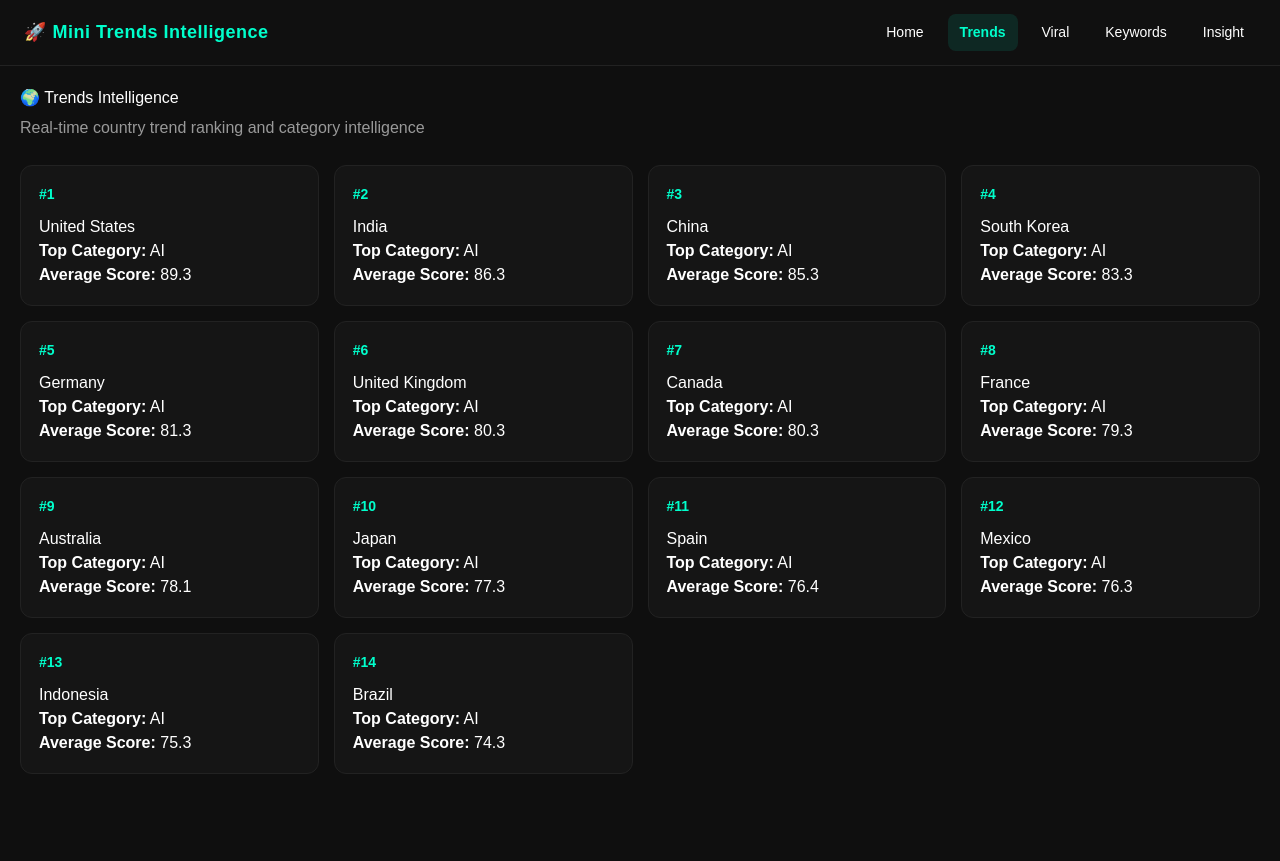
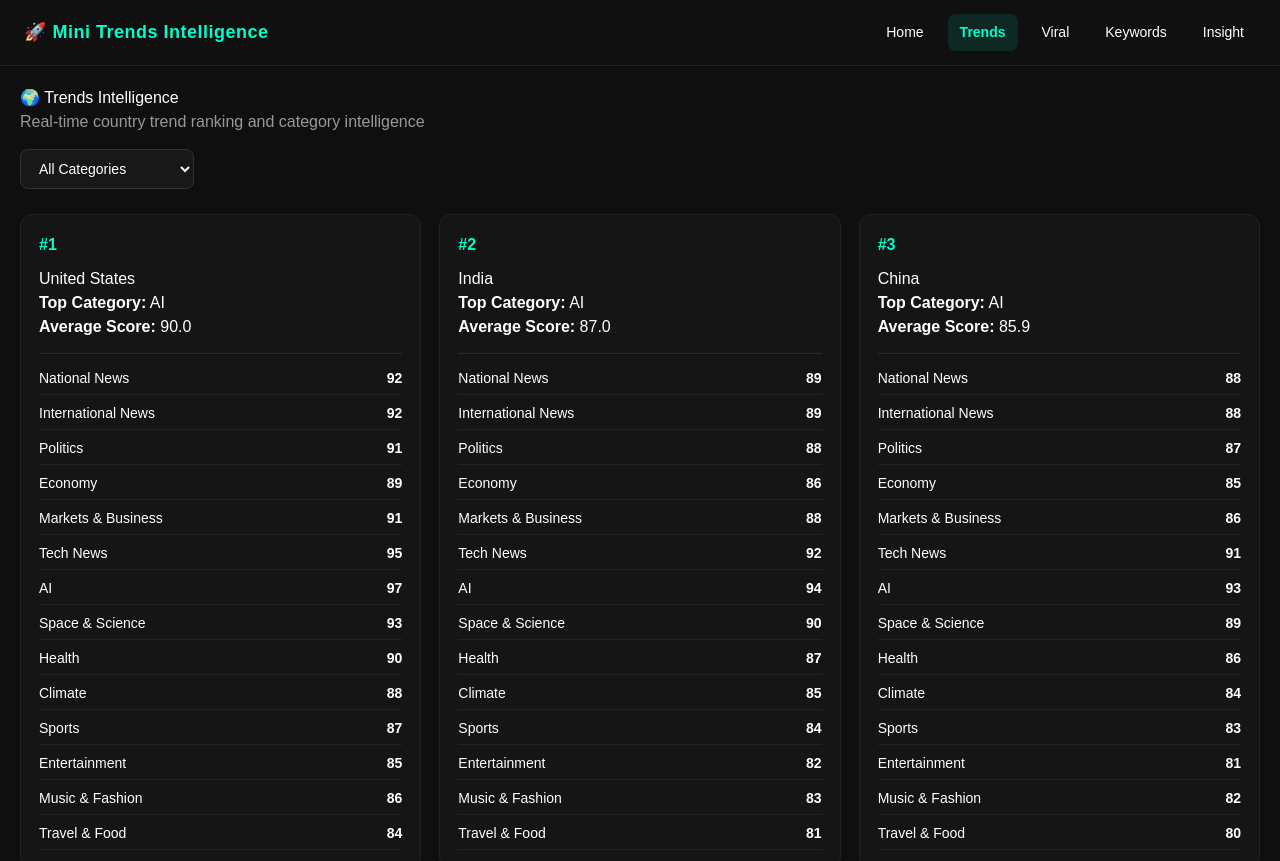
Before and after one commit to saif6933/mini-trends-intelligence, a Next.js app: page /trends in a window 1280 px wide. Shown: the top 861 px of the page. Built offline with nearby package versions, Linux system fonts and the light colour scheme.

Commit message:
Phase 1.6 Step 1

```diff
--- a/app/trends/page.tsx
+++ b/app/trends/page.tsx
@@ -1,23 +1,54 @@
 "use client";
 
-import { getTrendsData } from "@/lib/data/datalayer";
+import { useMemo, useState } from "react";
+import {
+  getTrendsData,
+  trendCategories,
+} from "@/lib/data/datalayer";
 
 export default function TrendsPage() {
-  const ranked = [...getTrendsData()].sort(
+  const [selectedCategory, setSelectedCategory] = useState("All Categories");
+
+  const ranked = useMemo(() => {
+    const data = [...getTrendsData()].sort(
       (a: any, b: any) => b.avgScore - a.avgScore
     );
+
+    return data;
+  }, []);
 
   return (
     <div style={styles.container}>
       <div style={styles.header}>
        <h1>🌍 Trends Intelligence</h1>
+
         <p style={styles.subtitle}>
           Real-time country trend ranking and category intelligence
         </p>
+
+        <select
+          value={selectedCategory}
+          onChange={(e) => setSelectedCategory(e.target.value)}
+          style={styles.select}
+        >
+          <option>All Categories</option>
+
+          {trendCategories.map((cat: string) => (
+            <option key={cat}>{cat}</option>
+          ))}
+        </select>
       </div>
 
       <div style={styles.grid}>
-        {ranked.map((item: any, i: number) => (
+        {ranked.map((item: any, i: number) => {
+          const categories =
+            selectedCategory === "All Categories"
+              ? item.categories
+              : item.categories.filter(
+                  (c: any) => c.name === selectedCategory
+                );
+
+          return (
             <div key={i} style={styles.card}>
               <div style={styles.rank}>#{i + 1}</div>
 
@@ -25,15 +56,31 @@ export default function TrendsPage() {
 
               <p>
                 <strong>Top Category:</strong>{" "}
-              {item.topCategory?.name ?? "N/A"}
+                {item.topCategory?.name}
               </p>
 
               <p>
                 <strong>Average Score:</strong>{" "}
-              {item.avgScore?.toFixed?.(1) ?? 0}
+                {item.avgScore.toFixed(1)}
               </p>
+
+              <hr style={styles.hr} />
+
+              <div style={styles.categoryList}>
+                {categories.map((cat: any) => (
+                  <div
+                    key={cat.name}
+                    style={styles.categoryRow}
+                  >
+                    <span>{cat.name}</span>
+
+                    <strong>{cat.score}</strong>
                   </div>
                 ))}
+              </div>
+            </div>
+          );
+        })}
       </div>
     </div>
   );
@@ -53,27 +100,53 @@ const styles: any = {
 
   subtitle: {
     color: "#999",
-    marginTop: 6,
+    marginBottom: 15,
+  },
+
+  select: {
+    padding: "10px 14px",
+    borderRadius: 8,
+    border: "1px solid #333",
+    background: "#181818",
+    color: "#fff",
+    fontSize: 14,
   },
 
   grid: {
     display: "grid",
-    gridTemplateColumns: "repeat(auto-fit, minmax(240px,1fr))",
-    gap: 15,
+    gridTemplateColumns: "repeat(auto-fit,minmax(320px,1fr))",
+    gap: 18,
   },
 
   card: {
     background: "#151515",
+    border: "1px solid #222",
+    borderRadius: 12,
     padding: 18,
-    borderRadius: 12,
-    border: "1px solid #222",
-    transition: "0.2s",
   },
 
   rank: {
     color: "#00ffcc",
     fontWeight: "bold",
     marginBottom: 10,
-    fontSize: "14px",
+  },
+
+  hr: {
+    margin: "14px 0",
+    borderColor: "#2b2b2b",
+  },
+
+  categoryList: {
+    display: "flex",
+    flexDirection: "column",
+    gap: 8,
+  },
+
+  categoryRow: {
+    display: "flex",
+    justifyContent: "space-between",
+    borderBottom: "1px solid #222",
+    paddingBottom: 5,
+    fontSize: 14,
   },
 };
--- a/lib/data/datalayer.ts
+++ b/lib/data/datalayer.ts
@@ -86,16 +86,23 @@ export function getViralData() {
 // ================= KEYWORDS =================
 
 export function getKeywordsData() {
-  return countries.flatMap((c) =>
-    keywordTypes.map((t) => ({
-      country: c,
-      type: t,
-      keyword: `${c} ${t}`,
-      score: Math.min(c.length * 2 + t.length, 100),
-      difficulty: Math.max(
-        10,
-        100 - Math.min(c.length * 2 + t.length, 100)
-      ),
-    }))
+  return countries.flatMap((country) =>
+    keywordTypes.map((type) => {
+      const score = Math.min(country.length * 2 + type.length, 100);
+
+      return {
+        keyword: `${country} ${type}`,
+        country,
+        category: "General",
+        type,
+
+        searchVolume: score * 1000,
+        growth: Math.min(score, 100),
+        intent: "Informational",
+        difficulty: Math.max(10, 100 - score),
+
+        score,
+      };
+    })
   );
 }
--- a/lib/data/intelligence.ts
+++ b/lib/data/intelligence.ts
@@ -10,10 +10,16 @@ export type ViralItem = {
 // ================= CORE DATA =================
 
 export const trendCategories = [
+  "National News",
+  "International News",
   "Politics",
   "Economy",
+  "Markets & Business",
   "Tech News",
   "AI",
+  "Space & Science",
+  "Health",
+  "Climate",
   "Sports",
   "Entertainment",
   "Music & Fashion",
@@ -70,10 +76,16 @@ const COUNTRY_SCORE_MAP: Record<string, number> = {
 };
 
 const CATEGORY_SCORE_MAP: Record<string, number> = {
-  AI: 100,
-  "Tech News": 95,
+  "National News": 88,
+  "International News": 87,
   Politics: 85,
   Economy: 80,
+  "Markets & Business": 84,
+  "Tech News": 95,
+  AI: 100,
+  "Space & Science": 90,
+  Health: 82,
+  Climate: 78,
   Sports: 75,
   Entertainment: 70,
   "Music & Fashion": 72,
@@ -99,9 +111,34 @@ const MODULE_SCORE_MAP: Record<string, number> = {
 // ================= VIRAL DATA =================
 
 export const viral: ViralItem[] = [
-  { title: "Trending YouTube Shorts", category: "video" },
-  { title: "Breaking Social Clips", category: "news" },
-  { title: "Viral AI Videos", category: "ai" },
+  {
+    title: "Breaking World Headlines",
+    category: "news",
+  },
+  {
+    title: "Global Disaster Updates",
+    category: "Disasters & Emergencies",
+  },
+  {
+    title: "Trending YouTube Shorts",
+    category: "video",
+  },
+  {
+    title: "Viral Sports Highlights",
+    category: "Sports",
+  },
+  {
+    title: "Viral AI Videos",
+    category: "ai",
+  },
+  {
+    title: "Trending Music Reels",
+    category: "Music",
+  },
+  {
+    title: "Lifestyle & Culture Moments",
+    category: "Lifestyle & Culture",
+  },
 ];
 
 // ================= HELPERS =================
```
Lines whose indentation alone changed are shown as unchanged.
